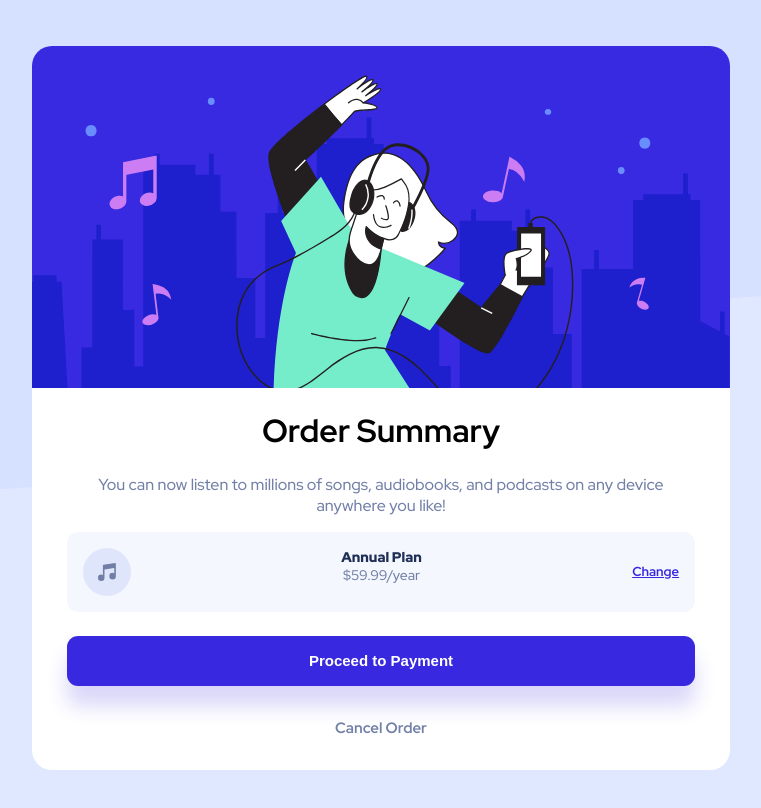
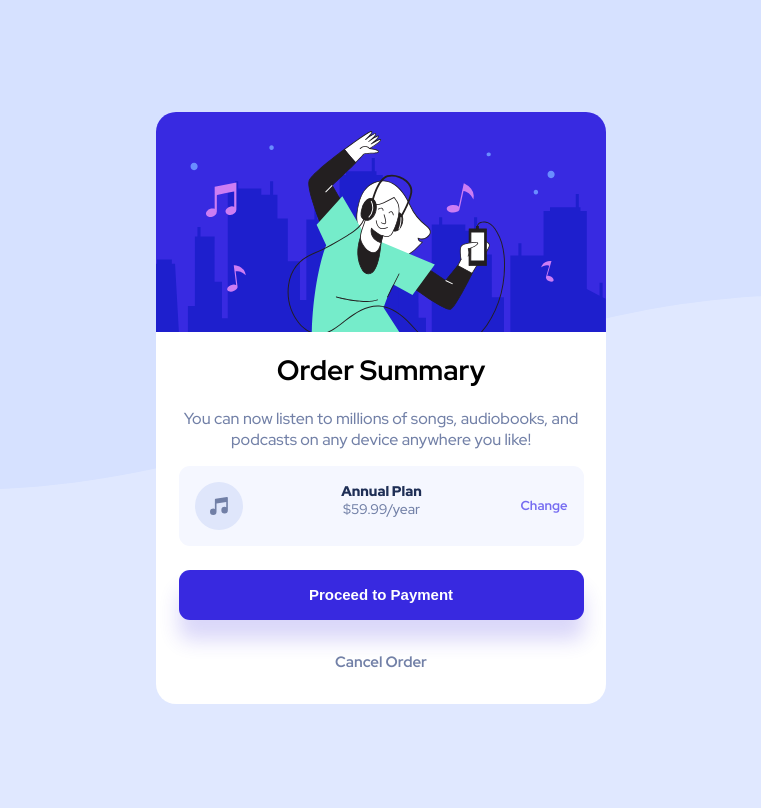
Before and after one commit to lawlawson/order-summary, a plain HTML site: page index.html in a window 1280 px wide. In both pictures the pointer is over the link "Change". Shown: the whole page, without its empty margins (259-1020 px from the left). Drawn offline with Linux system fonts and the light colour scheme.

Commit message:
added hover states

```diff
--- a/style.css
+++ b/style.css
@@ -141,7 +141,27 @@ button {
     background-color: var(--clr-pale-blue);
     background-image: url(/images/pattern-background-desktop.svg);
     background-size: auto 60%;
-    background-repeat: no-repeat;
-    /* background-position: top center; */
+  }
+
+  .container {
+    max-width: 450px;
+    max-height: 697px;
+  }
+
+  h1 {
+    font-size: 28px;
+  }
+
+  .ap-text-link:hover {
+    color: #766cf1;
+    text-decoration: none;
+  }
+
+  button:hover {
+    background-color: #766cf1;
+  }
+
+  .cancel:hover {
+    color: #1f2e55;
   }
 }
```
